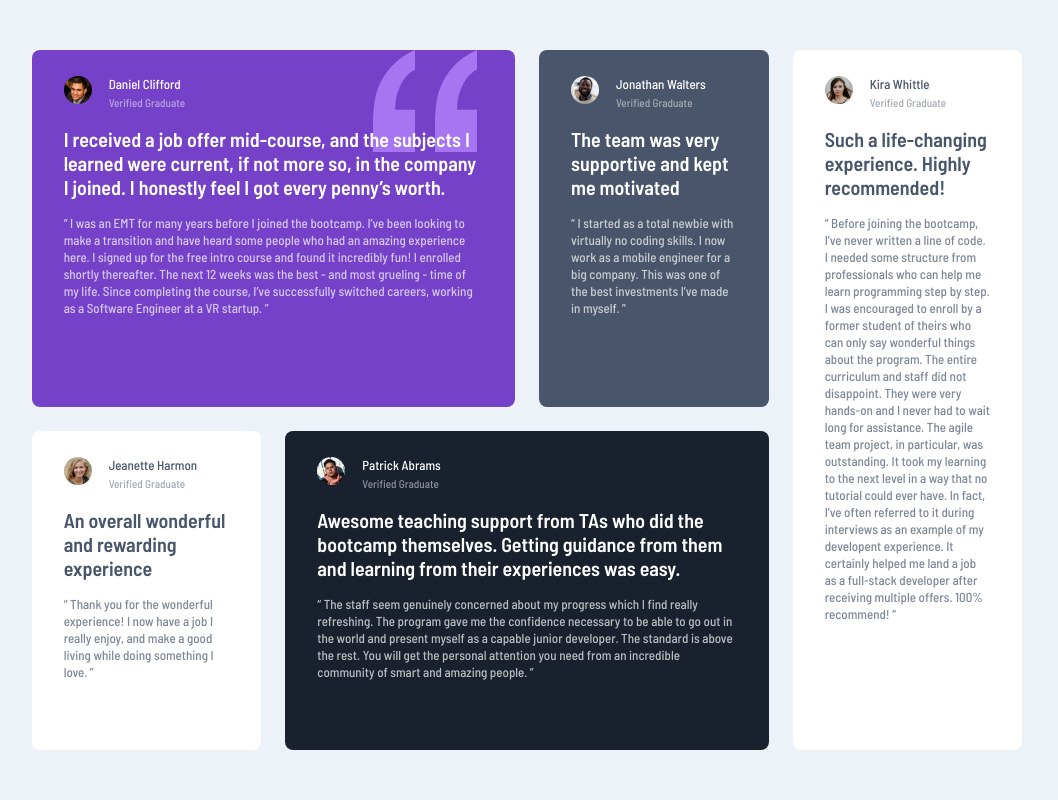
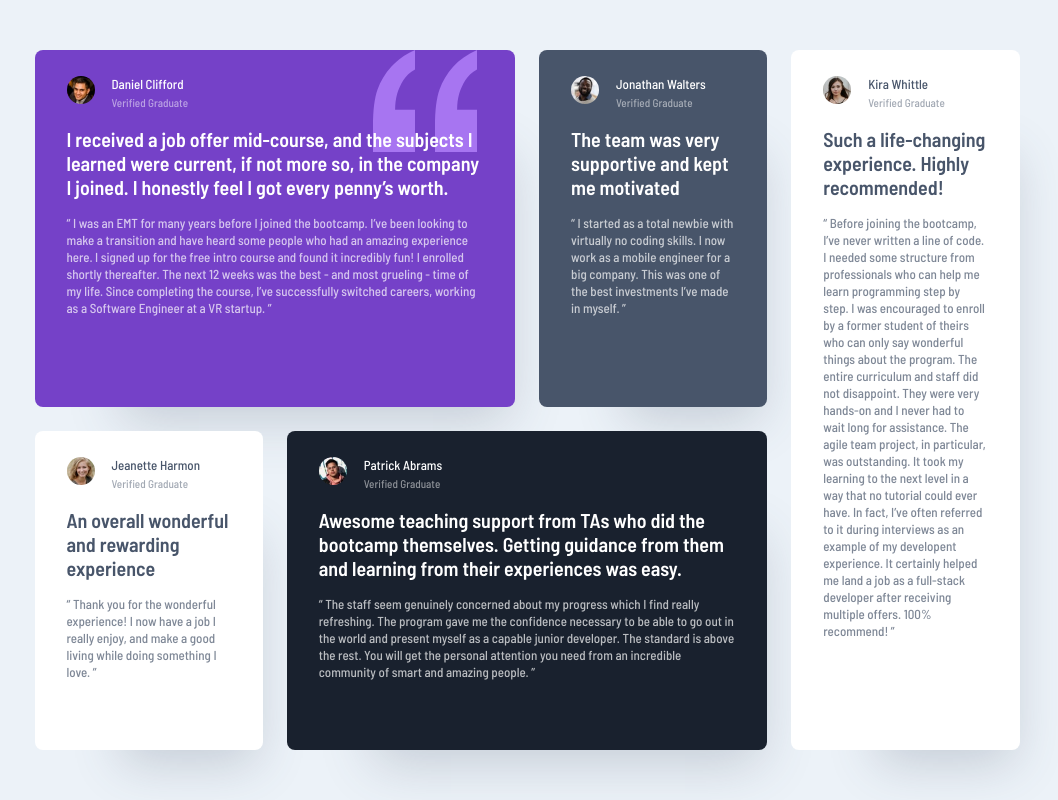
Before and after one commit to whiteriver-dev/testimonials-grid, a plain HTML site: page index.html in a window 1280 px wide. Shown: the whole page, without its empty margins (113-1171 px from the left). Drawn offline with Linux system fonts and the light colour scheme.

Commit message:
adjustments

```diff
--- a/assets/css/styles.css
+++ b/assets/css/styles.css
@@ -56,6 +56,8 @@ html, body {
     padding-bottom: 32px;
 
     border-radius: 8px;
+
+    box-shadow: 40px 60px 50px -47px rgba(72,85,106,0.24);
 
 }
 
@@ -131,7 +133,7 @@ html, body {
     /* Centering */
 
     html, body {
-        font-size: clamp(13px, 1vw, 18px);
+        font-size: clamp(13px, 1vw, 16px);
     }
 
     body {
@@ -150,7 +152,7 @@ html, body {
         grid-template-columns: repeat(12, 1fr);
         grid-template-rows: 51% 1fr;
         gap: 24px;
-        max-width: 100%;
+        max-width: 80%;
         height: 100%;
         min-height: 700px;
         min-width: 985px;
```
